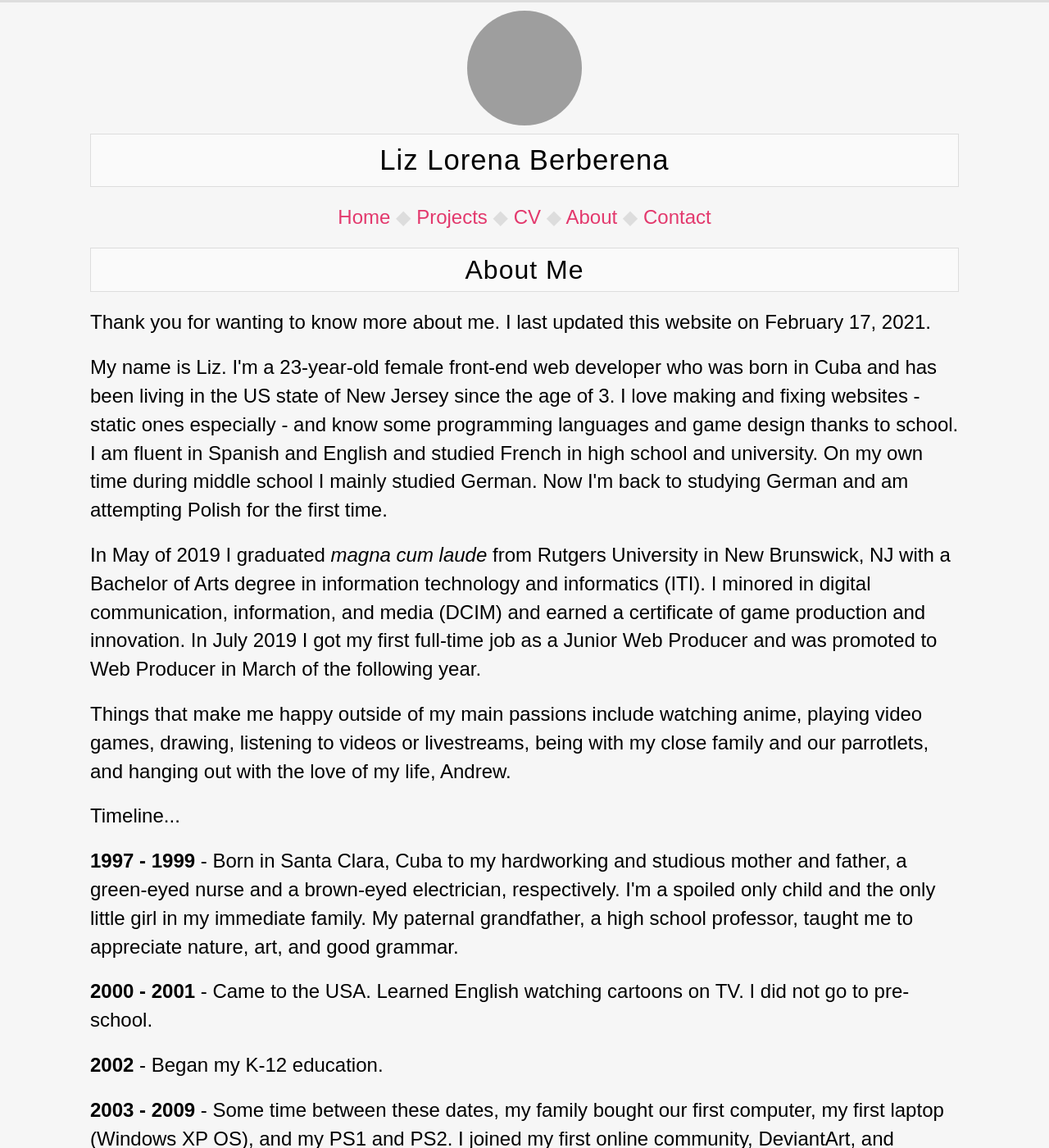
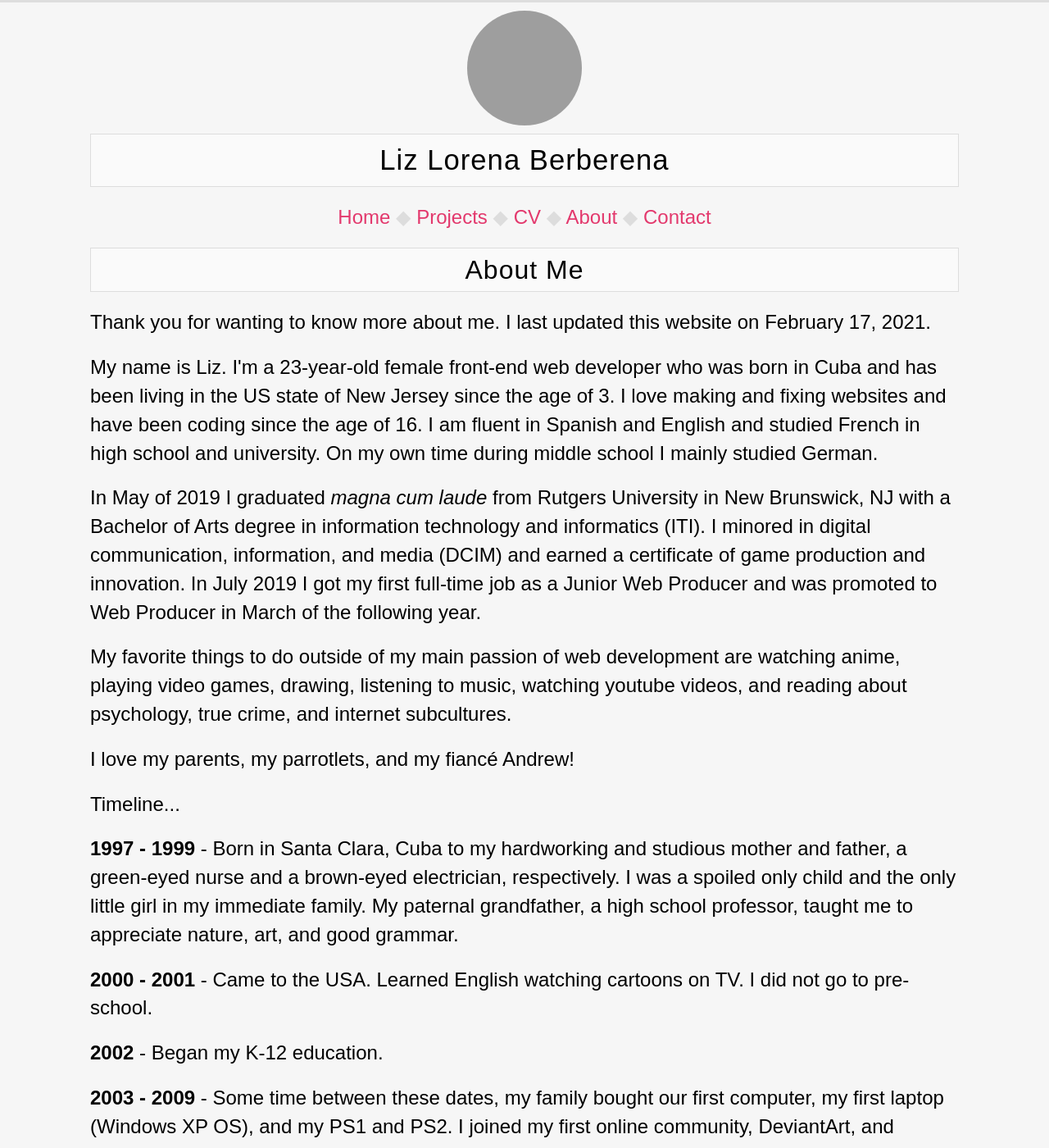
Before and after one commit to liz-lorena/2020, a Jekyll site: the page built from about/index.html, in a window 1280 px wide and 1400 px high. Shown: the whole window at 82% size. Built offline with Jekyll 4.4.1, drawn with Linux system fonts in a browser that asks for light colours.

Commit message:
Update index.html

```diff
--- a/about/index.html
+++ b/about/index.html
@@ -9,17 +9,18 @@ title: "about me"
 
 <p>Thank you for wanting to know more about me. I last updated this website on {{ site.time | date: '%B %d, %Y' }}.</p>
 
-    <p>My name is Liz. I'm a 23-year-old female front-end web developer who was born in Cuba and has been living in the US state of New Jersey since the age of 3. I love making and fixing websites - static ones especially - and know some programming languages and game design thanks to school. I am fluent in Spanish and English and studied French in high school and university. On my own time during middle school I mainly studied German. Now I'm back to studying German and am attempting Polish for the first time.</p>
+   <p>My name is Liz. I'm a 23-year-old female front-end web developer who was born in Cuba and has been living in the US state of New Jersey since the age of 3. I love making and fixing websites and have been coding since the age of 16. I am fluent in Spanish and English and studied French in high school and university. On my own time during middle school I mainly studied German.</p>
 
-<p>In May of 2019 I graduated <em>magna cum laude</em> from Rutgers University in New Brunswick, NJ with a Bachelor of Arts degree in information technology and informatics (ITI). I minored in digital communication, information, and media (DCIM) and earned a certificate of game production and innovation. In July 2019 I got my first full-time job as a Junior Web Producer and was promoted to Web Producer in March of the following year.</p>
+   <p>In May of 2019 I graduated <em>magna cum laude</em> from Rutgers University in New Brunswick, NJ with a Bachelor of Arts degree in information technology and informatics (ITI). I minored in digital communication, information, and media (DCIM) and earned a certificate of game production and innovation. In July 2019 I got my first full-time job as a Junior Web Producer and was promoted to Web Producer in March of the following year.</p>
 
-    <p>Things that make me happy outside of my main passions include watching anime, playing video games, drawing, listening to videos or livestreams, being with my close family and our parrotlets, and hanging out with the love of my life, Andrew.</p>
+   <p>My favorite things to do outside of my main passion of web development are watching anime, playing video games, drawing, listening to music, watching youtube videos, and reading about psychology, true crime, and internet subcultures.</p>
 
+   <p>I love my parents, my parrotlets, and my fiancé Andrew!</p>
 
 	<p>Timeline...</p>
 
 	<ul>
-		<li><strong>1997 - 1999</strong> - Born in Santa Clara, Cuba to my hardworking and studious mother and father, a green-eyed nurse and a brown-eyed electrician, respectively. I'm a spoiled only child and the only little girl in my immediate family. My paternal grandfather, a high school professor, taught me to appreciate nature, art, and good grammar.</li>
+		<li><strong>1997 - 1999</strong> - Born in Santa Clara, Cuba to my hardworking and studious mother and father, a green-eyed nurse and a brown-eyed electrician, respectively. I was a spoiled only child and the only little girl in my immediate family. My paternal grandfather, a high school professor, taught me to appreciate nature, art, and good grammar.</li>
 		<li><strong>2000 - 2001</strong> - Came to the USA. Learned English watching cartoons on TV. I did not go to pre-school.</li>
 		<li><strong>2002</strong> - Began my K-12 education.</li>
 		<li><strong>2003 - 2009</strong> - Some time between these dates, my family bought our first computer, my first laptop (Windows XP OS), and my PS1 and PS2. I joined my first online community, DeviantArt, and watched my first anime, Ginga Densetsu Weed. I also got glasses and braces.</li>
```
